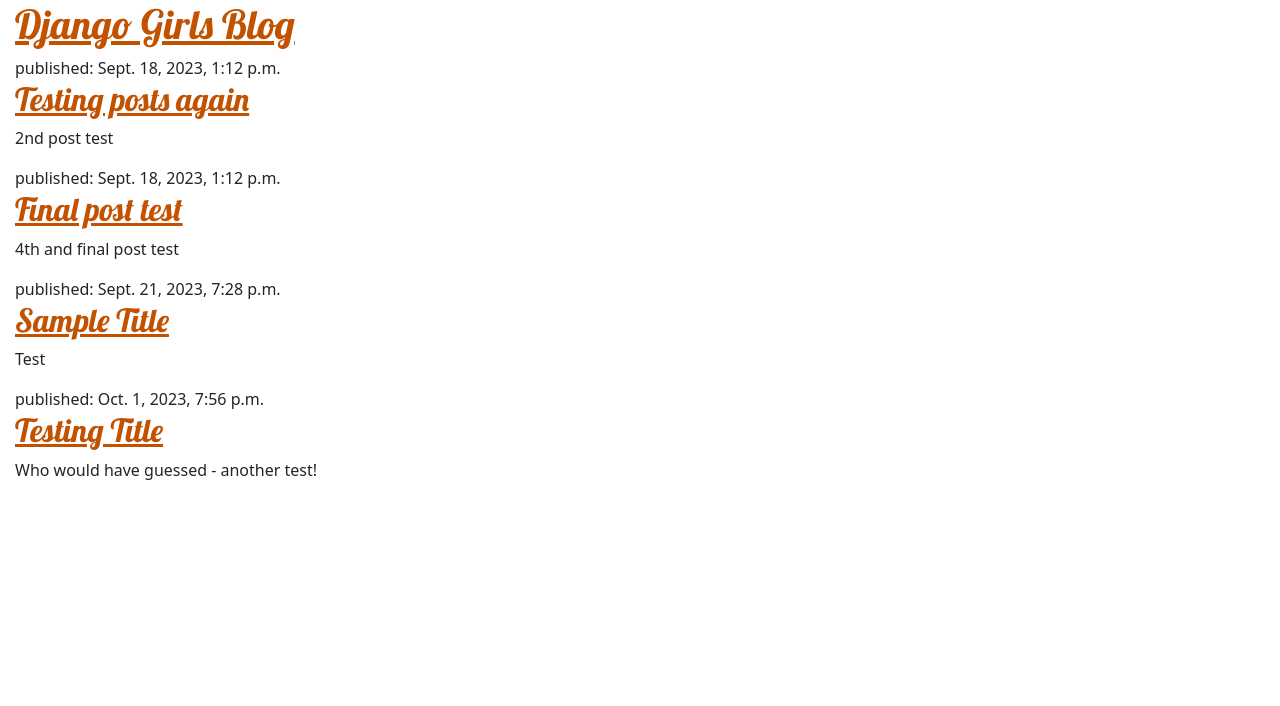
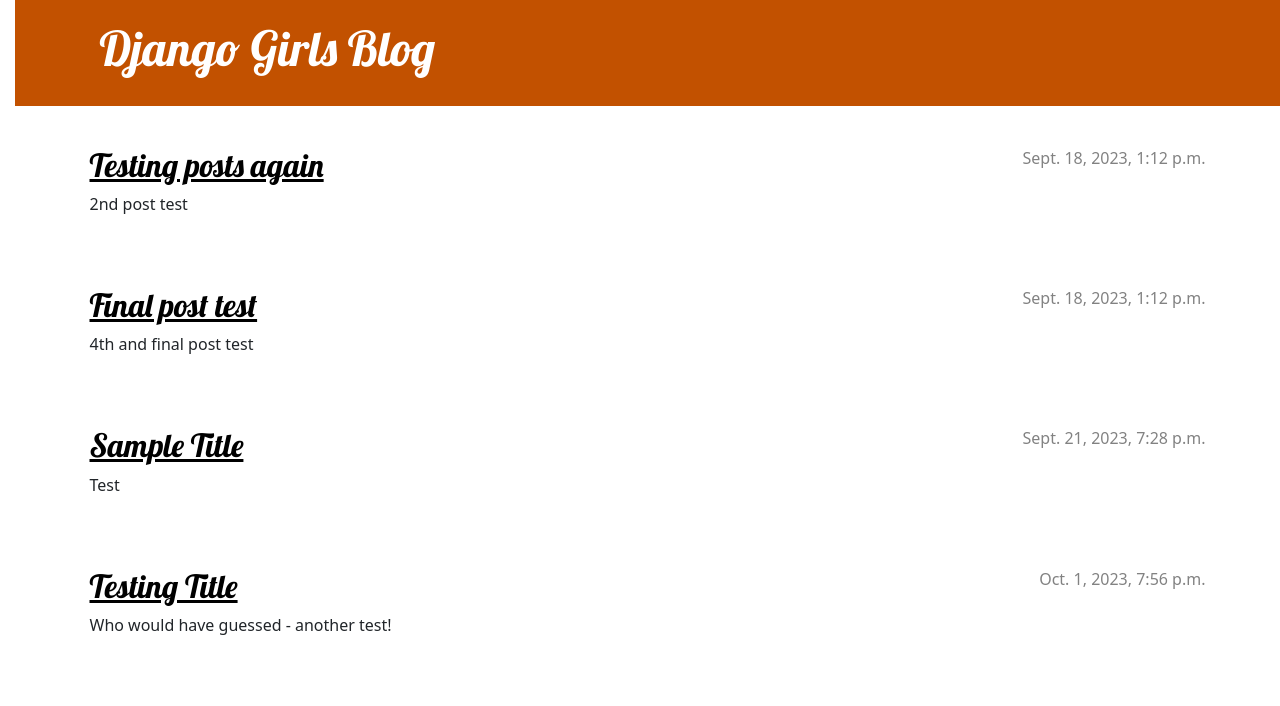
Before and after one commit to I-Asberry/DjangoGirls, a Django app: page / in a window 1280 px wide. Shown: the top 706 px of the page. Run offline with Django 3.2, Linux system fonts and the light colour scheme; data comes from the database, SQL or seed files in the repository.

Commit message:
Lotso CSS and HTML

```diff
--- a/blog/static/css/blog.css
+++ b/blog/static/css/blog.css
@@ -6,3 +6,74 @@
 body {
     padding-left: 15px;
 }
+
+.page-header {
+    background-color: #C25100;
+    margin-top: 0;
+    margin-bottom: 40px;
+    padding: 20px 20px 20px 40px
+}
+
+.page-header h1,
+.page-header h1 a,
+.page-header h1 a:visited,
+.page-header h1 a:active {
+    color: #ffffff;
+    font-size: 36pt;
+    text-decoration: none;
+}
+
+h1,
+h2,
+h3,
+h4 {
+    font-family: 'Lobster', cursive;
+}
+
+.date {
+    color: #828282;
+}
+
+.save {
+    float: right;
+}
+
+.post-form textarea,
+.post-form input {
+    width: 100%;
+}
+
+.top-menu,
+.top-menu:hover,
+.top-menu:visited {
+    color: #ffffff;
+    float: right;
+    font-size: 26pt;
+    margin-right: 20px;
+}
+
+.post {
+    margin-bottom: 70px;
+}
+
+.post h2 a,
+.post h2 a:visited {
+    color : #000000;
+}
+
+.post > .date,
+.post > .actions {
+    float: right;
+}
+
+.btn-secondary,
+.btn-secondary:visited {
+    color: #C25100;
+    background: none;
+    border-color: #C25100;
+}
+
+.btn-secondary:hover {
+    color: #FFFFFF;
+    background-color: #C25100;
+}
--- a/blog/templates/blog/post_list.html
+++ b/blog/templates/blog/post_list.html
@@ -9,16 +9,26 @@
 
     </head>
     <body>
-        <header>
+        <header class="page-header">
+            <div class="container">
                 <h1><a href="/">Django Girls Blog</a></h1>
+            </div>
         </header>
 
+        <main class="container">
+            <div class="row">
+                <div class="col">
                     {% for post in posts %}
-            <article>
-                <time>published: {{ post.published_date }}</time>
+                        <article class="post">
+                            <time class="date">
+                                {{ post.published_date }}
+                            </time>
                             <h2><a href="">{{ post.title }}</a></h2>
                             <p>{{ post.text|linebreaksbr }}</p>
                         </article>
                     {% endfor %}
+                </div>
+            </div>
+        </main>
     </body>
 </html>
```
Lines whose indentation alone changed are shown as unchanged.
